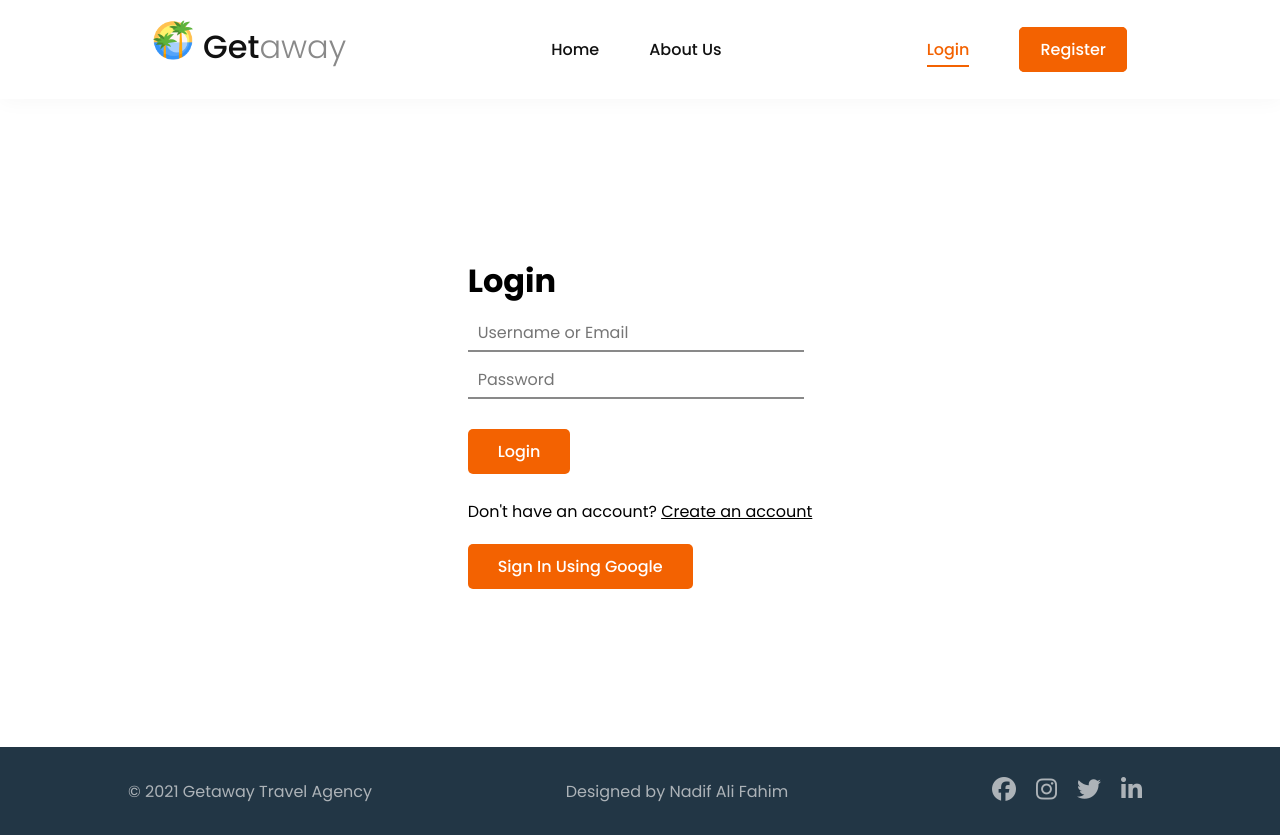
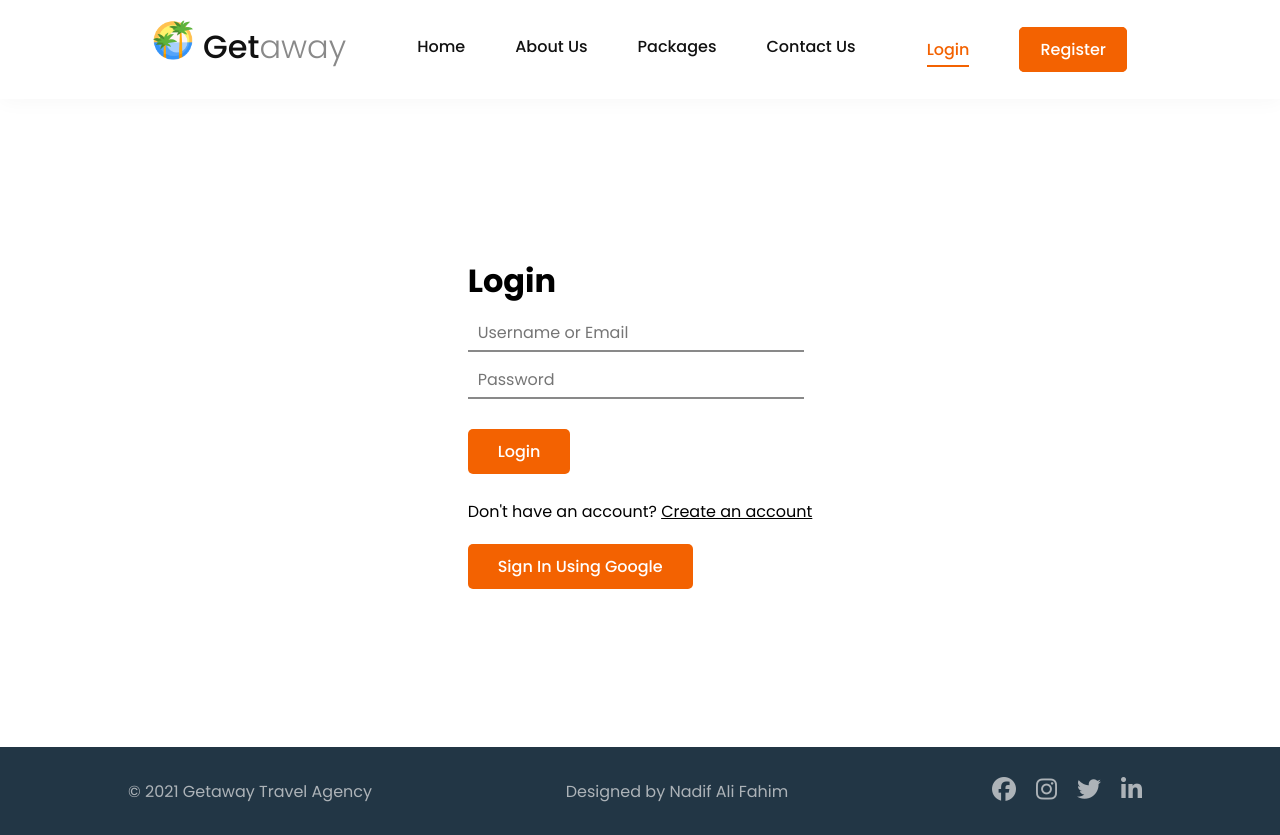
Before and after one commit to nadifalifahim/getaway-client, a React (Create React App) app: page /login in a window 1280 px wide. Built offline with nearby package versions, Linux system fonts and the light colour scheme; no server answers.

Commit message:
Adds authentication

```diff
--- a/package.json
+++ b/package.json
@@ -10,6 +10,7 @@
     "react": "^17.0.2",
     "react-dom": "^17.0.2",
     "react-router-dom": "^6.0.2",
+    "react-router-hash-link": "^2.4.3",
     "react-scripts": "4.0.3",
     "sentence-case": "^3.0.4",
     "web-vitals": "^1.1.2"
--- a/src/App.js
+++ b/src/App.js
@@ -7,6 +7,10 @@ import Register from "./Pages/Register/Register";
 import Footer from "./Pages/Shared Components/Footer/Footer";
 import Navbar from "./Pages/Shared Components/Navbar/Navbar";
 import AuthProvider from "./Context/AuthProvider";
+import PrivateRoute from "./Pages/Login/PrivateRoute/PrivateRoute";
+import MyBookings from "./Pages/MyBookings/MyBookings";
+import AddNewService from "./Pages/AddNewService/AddNewService";
+import ManageAllBookings from "./Pages/ManageAllBookings/ManageAllBookings";
 
 function App() {
   return (
@@ -19,6 +23,21 @@ function App() {
             <Route exact path="/home" element={<Home />} />
             <Route exact path="/register" element={<Register />} />
             <Route exact path="/login" element={<Login />} />
+            <Route
+              exact
+              path="/my-bookings"
+              element={<PrivateRoute element={<MyBookings />} />}
+            />
+            <Route
+              exact
+              path="/all-bookings"
+              element={<PrivateRoute element={<ManageAllBookings />} />}
+            />
+            <Route
+              exact
+              path="/add-new-service"
+              element={<PrivateRoute element={<AddNewService />} />}
+            />
             <Route path="*" element={<PageNotFound />} />
           </Routes>
           <Footer />
--- /dev/null
+++ b/src/Pages/AddNewService/AddNewService.js
@@ -0,0 +1,11 @@
+import React from 'react';
+
+const AddNewService = () => {
+    return (
+        <div>
+
+        </div>
+    );
+};
+
+export default AddNewService;
--- a/src/Pages/Home/About/About.js
+++ b/src/Pages/Home/About/About.js
@@ -6,7 +6,7 @@ import "./About.css";
 
 const About = () => {
   return (
-    <div className="about-container">
+    <div id="about" className="about-container">
       <div className="about-image-container">
         <img src={aboutImg} alt="About" />
       </div>
--- a/src/Pages/Home/Banner/Banner.js
+++ b/src/Pages/Home/Banner/Banner.js
@@ -1,11 +1,11 @@
 import React from "react";
 import "./Banner.css";
 import img1 from "../../../Images/Banner/2.jpg";
-import { Link } from "react-router-dom";
+import { HashLink } from "react-router-hash-link";
 
 const Banner = () => {
   return (
-    <div>
+    <div id="home">
       <div className="banner-container">
         <img src={img1} alt="banner" />
         <div className="banner-content">
@@ -15,11 +15,11 @@ const Banner = () => {
           <div className="underline-red"></div>
           <h2>Travelling Now Made Easier Than Ever Before</h2>
           <br />
-          <Link to="/services">
+          <HashLink smooth to="#packages">
             <button>
               Book Now <i className="fas fa-plus-circle"></i>
             </button>
-          </Link>
+          </HashLink>
         </div>
       </div>
       <div className="benefits-container">
--- a/src/Pages/Home/Contact/Contact.js
+++ b/src/Pages/Home/Contact/Contact.js
@@ -5,7 +5,7 @@ import "./Contact.css";
 
 const Contact = () => {
   return (
-    <div className="contact-container">
+    <div id="contact" className="contact-container">
       <div>
         <h1 className="section-title">Get in touch</h1>
         <p className="section-content">
--- a/src/Pages/Home/HomePackages/HomePackages.js
+++ b/src/Pages/Home/HomePackages/HomePackages.js
@@ -14,7 +14,7 @@ const HomePackages = () => {
   }, []);
 
   return (
-    <div className="home-services-container">
+    <div id="packages" className="home-services-container">
       <div className="home-services-content">
         <small className="section-heading">Choose Your Package</small>
         <h2 className="section-title">
--- /dev/null
+++ b/src/Pages/Login/PrivateRoute/PrivateRoute.js
@@ -0,0 +1,15 @@
+import React from "react";
+import { Navigate, Outlet } from "react-router";
+import useAuth from "../../../Hooks/useAuth";
+
+const PrivateRoute = () => {
+  // Private Route Set up
+
+  const { user, isLoading } = useAuth();
+  if (isLoading) {
+    return <p>Loading..</p>;
+  }
+  return user.email ? <Outlet /> : <Navigate to="/login" />;
+};
+
+export default PrivateRoute;
--- /dev/null
+++ b/src/Pages/ManageAllBookings/ManageAllBookings.js
@@ -0,0 +1,7 @@
+import React from "react";
+
+const ManageAllBookings = () => {
+  return <div></div>;
+};
+
+export default ManageAllBookings;
--- /dev/null
+++ b/src/Pages/MyBookings/MyBookings.js
@@ -0,0 +1,7 @@
+import React from "react";
+
+const MyBookings = () => {
+  return <div></div>;
+};
+
+export default MyBookings;
--- a/src/Pages/Shared Components/Navbar/Navbar.css
+++ b/src/Pages/Shared Components/Navbar/Navbar.css
@@ -123,3 +123,9 @@ nav a {
 .logged-in-state p {
   margin-right: 20px;
 }
+
+.nav-center,
+.nav-center div {
+  display: flex;
+  align-items: center;
+}
--- a/src/Pages/Shared Components/Navbar/Navbar.js
+++ b/src/Pages/Shared Components/Navbar/Navbar.js
@@ -1,5 +1,6 @@
 import React from "react";
 import { NavLink } from "react-router-dom";
+import { HashLink as Link } from "react-router-hash-link";
 import "./Navbar.css";
 import useAuth from "../../../Hooks/useAuth";
 
@@ -24,6 +25,8 @@ const Navbar = () => {
             <span className="logo-span-away">away</span>
           </h1>
         </NavLink>
+        <div className="nav-center">
+          {user?.email ? (
             <div>
               <NavLink
                 to="/home"
@@ -34,16 +37,50 @@ const Navbar = () => {
               >
                 Home
               </NavLink>
-
               <NavLink
-            to="/about"
+                to="/my-bookings"
                 exact
                 className={({ isActive }) =>
                   "navlink" + (isActive ? "-active" : "")
                 }
               >
+                My Bookings
+              </NavLink>
+              <NavLink
+                to="/all-bookings"
+                exact
+                className={({ isActive }) =>
+                  "navlink" + (isActive ? "-active" : "")
+                }
+              >
+                Manage All Bookings
+              </NavLink>
+              <NavLink
+                to="/add-new-service"
+                exact
+                className={({ isActive }) =>
+                  "navlink" + (isActive ? "-active" : "")
+                }
+              >
+                Add a New Service
+              </NavLink>
+            </div>
+          ) : (
+            <div>
+              <Link to="#home" smooth exact className={"navlink"}>
+                Home
+              </Link>
+              <Link to="/#about" smooth exact className={"navlink"}>
                 About Us
-          </NavLink>
+              </Link>
+              <Link to="/#packages" smooth exact className={"navlink"}>
+                Packages
+              </Link>
+              <Link to="/#contact" smooth className={"navlink"}>
+                Contact Us
+              </Link>
+            </div>
+          )}
         </div>
         <div>
           {user?.email ? (
```
Also changed, not shown: 1 other file (tests, documents, lock files or other folders). Lines whose indentation alone changed are shown as unchanged.
